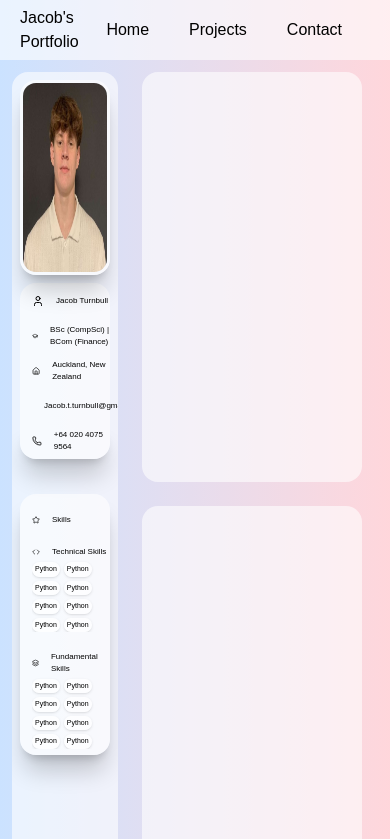
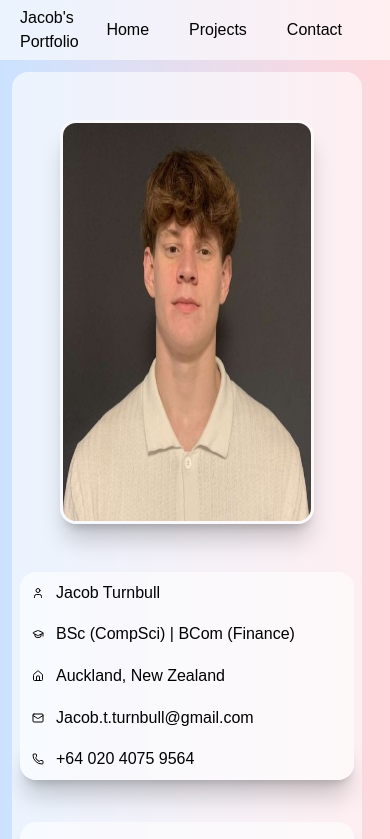
Before and after one commit to jt1732/jacobsPortfolio, a Next.js app: page / in a window 390 px wide. Shown: the top 839 px of the page. Built offline with nearby package versions, Linux system fonts and the light colour scheme.

Commit message:
Adjusted responsive features

```diff
--- a/package.json
+++ b/package.json
@@ -20,9 +20,11 @@
     "@types/node": "^20",
     "@types/react": "^19",
     "@types/react-dom": "^19",
+    "autoprefixer": "^10.4.21",
     "eslint": "^9",
     "eslint-config-next": "15.4.6",
-    "tailwindcss": "^4",
+    "postcss": "^8.5.6",
+    "tailwindcss": "^4.1.11",
     "typescript": "^5"
   }
 }
--- a/src/app/page.tsx
+++ b/src/app/page.tsx
@@ -12,14 +12,20 @@
                     <a className="p-2 bg-transparent hover:bg-white/40 rounded-xl">Contact</a>
                 </div>
             </div>
-             <div className={'w-screen grid grid-cols-3 grid-rows-2'}>
-                <div className="bg-white/60 col-span-1 row-span-2 m-3 rounded-2xl relative overflow-hidden">
-                    <div className="text-[8px] lg:text-[12px] xl:text-base h-screen w-full grid grid-cols-3 grid-rows-24">
-                            <div className='col-span-3 row-span-6 md:row-span-11 relative m-2 sm:m-4 md:m-8 lg:mx-12'>
+             <div className={'min-h-screen w-screen grid grid-cols-1 lg:grid-cols-3 grid-rows-[auto_auto_auto] lg:grid-rows-2'}>
+                <div className="bg-white/60 col-span-1 row-span-2 rounded-2xl relative overflow-hidden mr-7 lg:mr-0 m-3 ">
+
+                    <div className="text-base min-h-[1000px] w-full grid grid-cols-1 grid-rows-24">
+                            <div className='
+                            col-span-1 relative min-h-fit
+                            row-span-12 lg:row-span-10
+                            m-12 sm:mx-25 md:mx-35 lg:mx-10
+                            '>
                                 <Image
                                     src="/headshot.jpg"
                                     alt="Headshot"
                                     quality={100}
+
                                     fill
                                     className='rounded-2xl border-3 border-white/60 shadow-xl/20'
                                 />
@@ -77,8 +83,8 @@
 
                     </div>
                 </div>
-                <div className="bg-white/60 col-span-2 row-span-1 m-3 mr-7 rounded-2xl"></div>
-                <div className="bg-white/60 col-span-2 row-span-1 m-3 mr-7 rounded-2xl"></div>
+                <div className="bg-white/60 col-span-2 row-span-1 m-3 mr-7 rounded-2xl">Hello</div>
+                <div className="bg-white/60 col-span-2 row-span-1 m-3 mr-7 rounded-2xl">Hello</div>
             </div>
         </div>
   );
```
Also changed, not shown: 1 other file (tests, documents, lock files or other folders).
